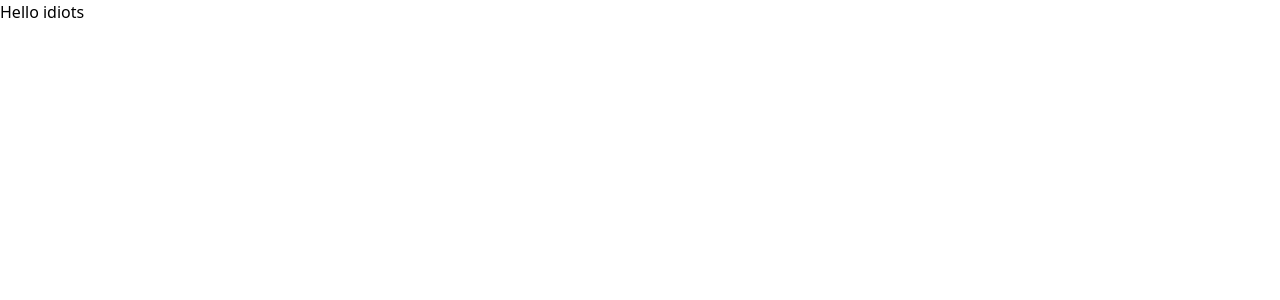
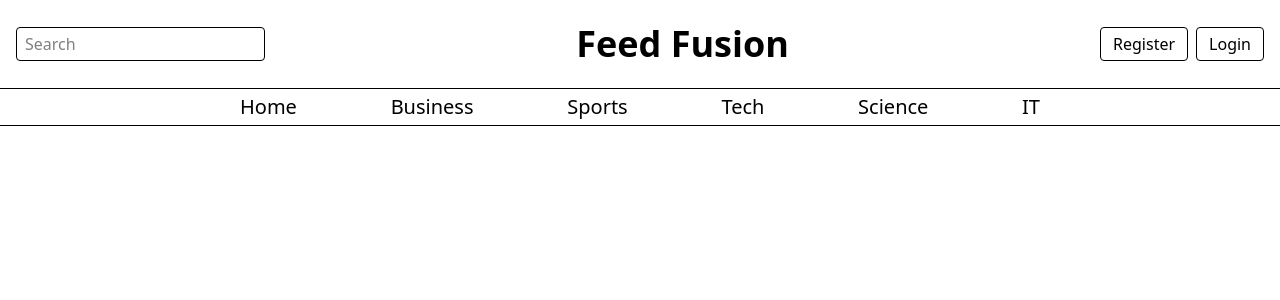
Before and after one commit to ady010/Feed-Fushion, a React (Vite) app in the folder Frontend/vite-project/: page / in a window 1280 px wide. Shown: the top 300 px of the page. Built offline with nearby package versions, Linux system fonts and the light colour scheme.

Commit message:
Login page updation

```diff
--- a/Frontend/vite-project/src/views/Feed.jsx
+++ b/Frontend/vite-project/src/views/Feed.jsx
@@ -1,9 +1,36 @@
-import React from 'react'
+import React from 'react';
 
 const Feed = () => {
   return (
-    <div>Hello idiots </div>
-  )
-}
+    <main>
+      {/* Header Section */}
+      <header className="flex justify-between items-center p-4 border-b">
+        <input
+          type="search"
+          placeholder="Search"
+          className="px-2 py-1 border rounded"
+        />
+        <h1 className="text-4xl font-bold p-2 bg ">Feed Fusion</h1>
+        <div className="flex gap-2">
+          <button type="button" className="px-3 py-1 hover:bg-black hover:text-white border rounded">
+            Register
+          </button>
+          <button type="button" className="px-3 py-1 hover:bg-black hover:text-white border rounded">
+            Login
+          </button>
+        </div>
+      </header>
 
-export default Feed
+      {/* Navigation Bar */}
+      <nav className="flex justify-between px-60 py-1 text-xl font-light border-b">
+        {['Home', 'Business', 'Sports', 'Tech', 'Science', 'IT'].map((label) => (
+          <a href="#" key={label} className="hover:underline">
+            {label}
+          </a>
+        ))}
+      </nav>
+    </main>
+  );
+};
+
+export default Feed;
--- a/Frontend/vite-project/src/views/Login.jsx
+++ b/Frontend/vite-project/src/views/Login.jsx
@@ -1,6 +1,35 @@
+import axios from 'axios'
 import React from 'react'
+import { useState } from 'react'
+import { useNavigate } from 'react-router-dom'
 
 const Login = () => {
+
+  const [email, setEmail] = useState("")
+  const [password, setPassword] = useState("")
+  const [error, setError] = useState("")
+  const navigate = useNavigate()
+
+  const submitHandler = (e)=>{
+    e.preventDefault()
+
+    axios.post("http://localhost:3000/login",{
+      email,
+      password
+    })
+    .then(res=>{
+      const data =res.data
+      localStorage.setItem("token", data.token)
+      navigate("/")
+    })
+    .catch(err=>{
+      if(err.response.data?.message){
+        setError(err.response.message)
+      }
+    })
+
+  }
+
     return (
         // Full-screen centered container with a background image
         <div className="flex items-center justify-center min-h-screen bg-cover bg-center text-black" style={{ backgroundImage: "url(https://images.pexels.com/photos/3944425/pexels-photo-3944425.jpeg?auto=compress&cs=tinysrgb&w=1260&h=750&dpr=2)" }}>
@@ -10,19 +39,19 @@ const Login = () => {
             <h2 className="text-3xl font-semibold text-center text-black mb-6">Feed Fusion</h2>
             {/* Subheading */}
             <h3 className="text-xl  text-center mb-4">Login to Your Account</h3>
-            <form>
+            <form onSubmit={submitHandler} >
               {/* Email Input */}
               <div className="mb-4">
 
-                <input type="email" className="w-full p-2 rounded-md bg-white/20 border border-white/30 focus:outline-none focus:ring-1 focus:ring-white/50 placeholder-white/80 text-white" placeholder="Enter your email" />
+                <input value={email} onChange={(e)=>setEmail(e.target.value)} type="email" className="w-full p-2 rounded-md bg-white/20 border border-white/30 focus:outline-none focus:ring-1 focus:ring-white/50 placeholder-white/80 text-white" placeholder="Enter your email" />
               </div>
               {/* Password Input */}
               <div className="mb-4">
 
-                <input type="password" className="w-full p-2 rounded-md bg-white/20 border border-white/30 focus:outline-none focus:ring-1 focus:ring-white/50 placeholder-white/80 text-white" placeholder="Enter password" />
+                <input value={password} onChange={(e)=>setPassword(e.target.value)} type="password" className="w-full p-2 rounded-md bg-white/20 border border-white/30 focus:outline-none focus:ring-1 focus:ring-white/50 placeholder-white/80 text-white" placeholder="Enter password" />
               </div>
               {/* Login Button */}
-              <button className="w-full bg-black/70 hover:bg-black/90 text-white font-bold py-2 px-4 rounded-md transition">Login</button>
+              <button type='submit' className="w-full bg-black/70 hover:bg-black/90 text-white font-bold py-2 px-4 rounded-md transition">Login</button>
             </form>
             {/* Register Link */}
             <p className="text-sm text-center mt-4 text-white">
--- a/Frontend/vite-project/src/views/Register.jsx
+++ b/Frontend/vite-project/src/views/Register.jsx
@@ -22,7 +22,6 @@ const Register = () => {
         email,
         password
       })
-
       localStorage.setItem('token', res.data.token)
       navigate("/")
     }
```
